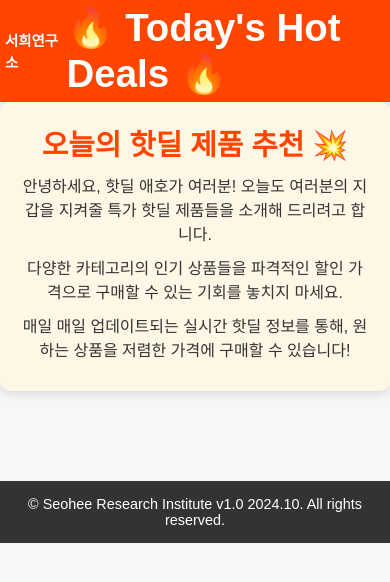
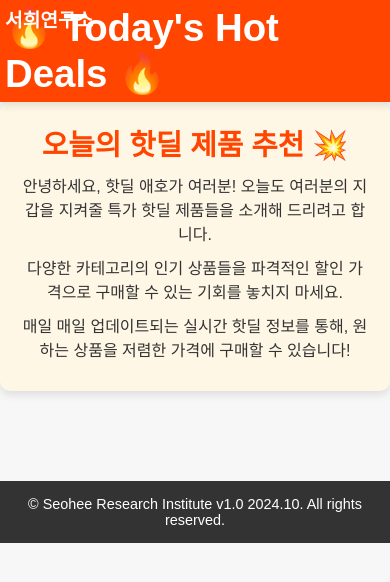
Before and after one commit to hwan2ya1004/Today-s-hot-deal, a website: page frontend/index.html in a window 390 px wide. Drawn offline with Linux system fonts and the light colour scheme; no server answers.

Commit message:
Update styles.css

```diff
--- a/frontend/styles.css
+++ b/frontend/styles.css
@@ -16,17 +16,20 @@ header {
     background-color: #ff4500;
     color: white;
     display: flex;
-    justify-content: space-between; /* 로고와 제목을 좌우로 배치 */
-    align-items: center;
-    padding: 10px 20px;
+    flex-direction: column; /* 로고와 제목을 세로로 배치 */
+    align-items: center; /* 중앙 정렬 */
+    padding: 10px;
     font-size: 2rem;
     font-weight: bold;
     box-shadow: 0 4px 8px rgba(0, 0, 0, 0.1);
+    position: relative;
 }
 
 /* 서희연구소 로고 스타일 */
 .header-left {
-    margin-right: auto; /* 로고를 왼쪽으로 이동 */
+    position: absolute;
+    top: 10px;
+    left: 10px; /* 로고를 왼쪽 상단으로 이동 */
 }
 
 .logo-link {
@@ -143,18 +146,13 @@ footer {
 /* 미디어 쿼리 - 모바일 화면 */
 @media (max-width: 768px) {
     header {
-        flex-direction: row; /* 로고와 제목을 가로로 배치 */
         font-size: 1.5rem;
         padding: 10px;
     }
 
     .header-left {
-        flex-basis: auto; /* 로고 크기를 자동으로 조정 */
-    }
-
-    .header-left .logo-link {
-        font-size: 1rem;
-        margin-right: 20px;
+        top: 5px; /* 모바일에서는 로고의 위치를 위로 이동 */
+        left: 5px;
     }
 
     main {
@@ -179,8 +177,9 @@ footer {
         padding: 5px;
     }
 
-    .header-left .logo-link {
-        font-size: 0.9rem;
+    .header-left {
+        top: 5px;
+        left: 5px;
     }
 
     .hotdeal {
```
